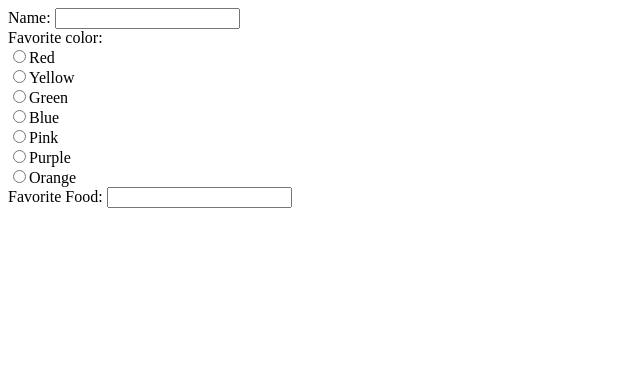
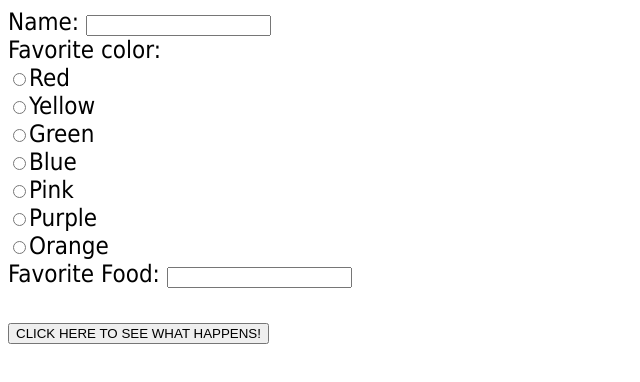
Before and after one commit to sharonw4769/banner-generator, a plain HTML site: page index.html in a window 1280 px wide. Shown: the whole page, without its empty margins (0-640 px from the left). Drawn offline with nearby package versions, Linux system fonts and the light colour scheme.

Commit message:
add style

```diff
--- a/index.html
+++ b/index.html
@@ -5,10 +5,17 @@
     <title>jQuery Template</title>
     <script src="//code.jquery.com/jquery-1.12.0.min.js"></script>
     <script>
+
     $(function() {
 
     });
     </script>
+    <style>
+        body {
+            font-family: "Tahoma", Georgia, Serif;
+            font-size: 24px;
+        }
+        </style>
   </head>
   <body>
   Name: <input type="text" name="name"><br>
@@ -20,6 +27,7 @@
   <input type="radio" name="color">Pink<br>
   <input type="radio" name="color">Purple<br>
   <input type="radio" name="color">Orange<br>
-  Favorite Food: <input type="text" name="food">
+  Favorite Food: <input type="text" name="food"><br><br>
+  <button>CLICK HERE TO SEE WHAT HAPPENS!</button>
   </body>
 </html>
```
